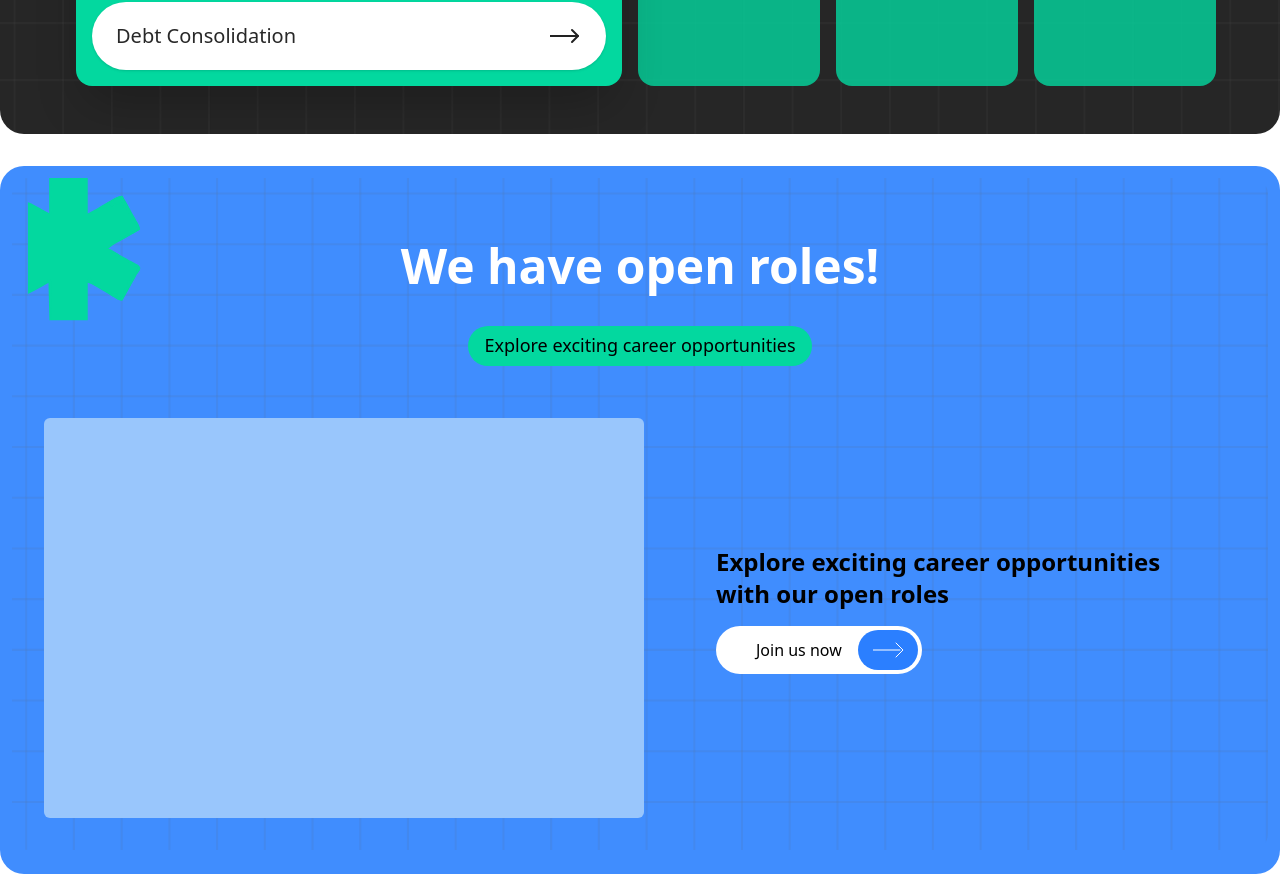
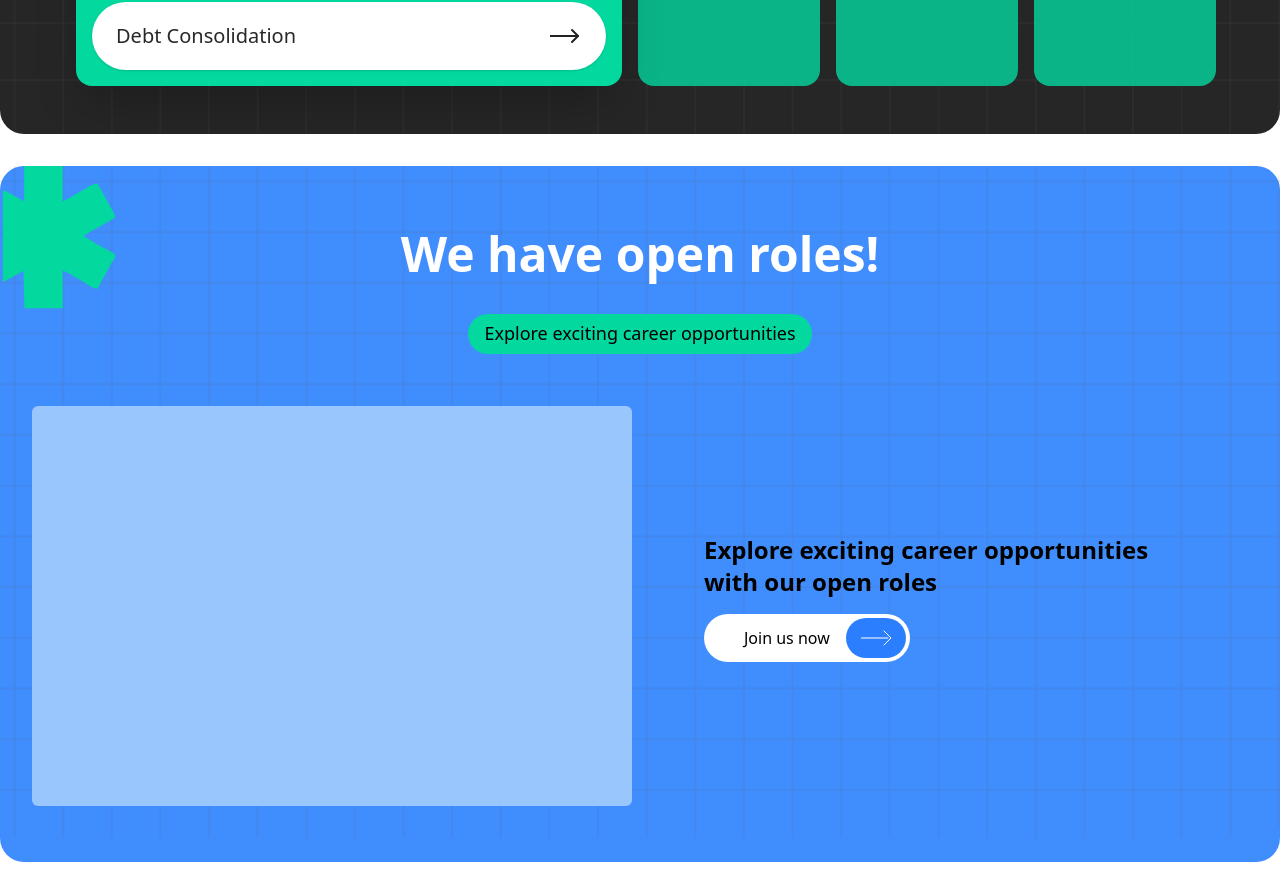
Before and after one commit to RaOne002/Penni-Website, a Next.js app: page /resource in a window 1280 px wide. Shown: the part 3290-4166 px from the top of the page. Built offline with nearby package versions, Linux system fonts and the light colour scheme.

Commit message:
place the flower at the to of Orening section

```diff
--- a/components/resourcePage/OpeningSection.tsx
+++ b/components/resourcePage/OpeningSection.tsx
@@ -7,14 +7,14 @@ import MyButton from "../ui/MyButton";
 
 export default function OpeningSection() {
     return (
-        <section className="rounded-3xl pb-6 my-8 p-3 bg-myblue-500 w-full max-w-[1500px] max-md:rounded-none">
+        <section className="rounded-3xl pb-6 my-8 bg-myblue-500 w-full max-w-[1500px] max-md:rounded-none">
             <div className="relative flex flex-row items-stretch rounded-2xl min-h-[250px] overflow-hidden max-md:flex-col">
                 <LenQBgWhiteSvg
                     className="object-cover absolute inset-0 size-full"
                     aria-label="Background"
                 />
                 <LenQHalfFlowerSvg
-                    className="absolute scale-x-[-1] z-10 left-0 top-0 w-16 h-16 md:w-36 md:h-36"
+                    className="absolute scale-x-[-1] z-10 left-[-1%] top-[0%] w-16 h-16 md:w-36 md:h-36"
                     aria-label="Decorative flower"
                 />
                 {/* Section header content */}
```
